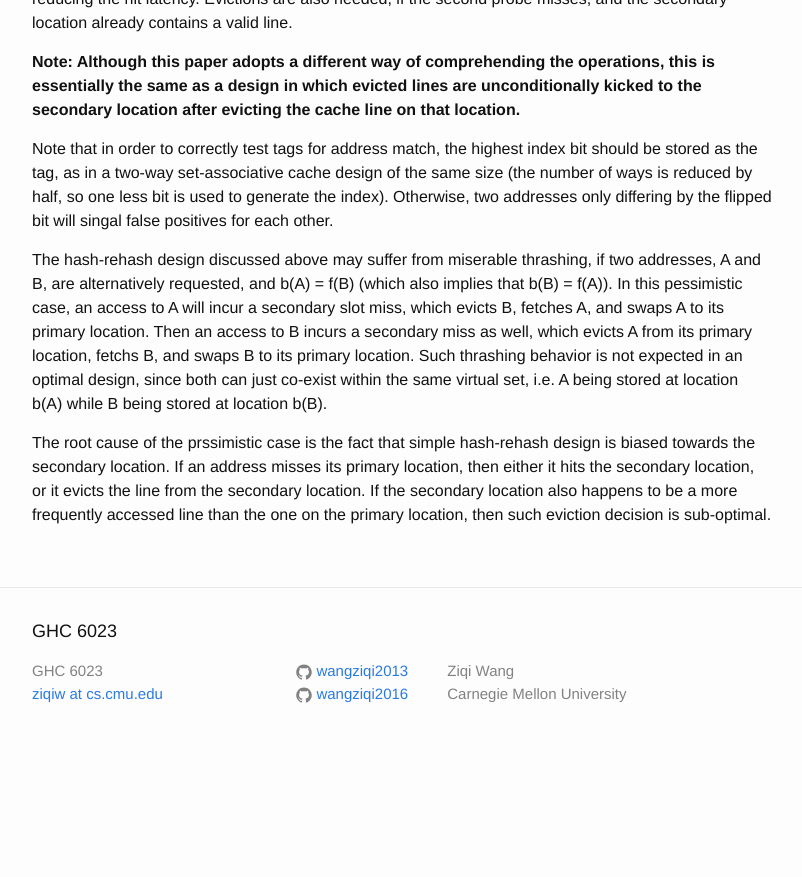
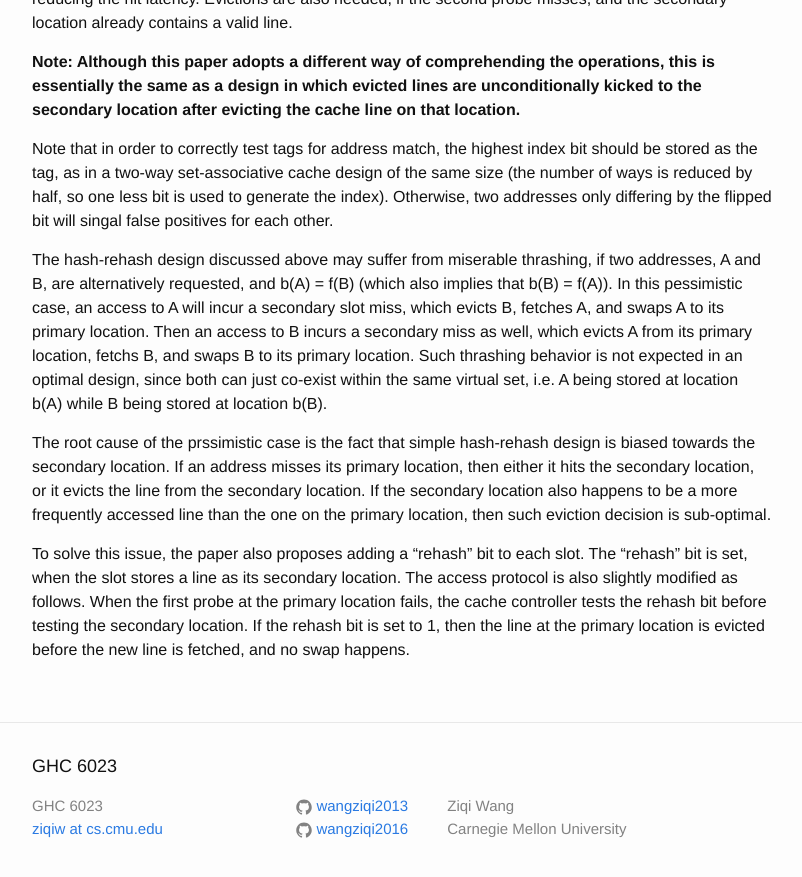
Before and after one commit to wangziqi2013/wangziqi2013.github.io, a Jekyll site: the page built from _posts/2020-05-30-column-associative-cache.markdown, in a window 1280 px wide and 900 px high, scrolled down 1327 px. Shown: the top 877 px of the window, without its empty margins (238-1040 px from the left). Built offline with Jekyll 4.4.1, drawn with Linux system fonts in a browser that asks for light colours; before the commit the page ends 2092 px from its top, so only the background shows below that.

Commit message:
Adding rehash bit

```diff
--- a/_posts/2020-05-30-column-associative-cache.markdown
+++ b/_posts/2020-05-30-column-associative-cache.markdown
@@ -67,3 +67,9 @@ The root cause of the prssimistic case is the fact that simple hash-rehash desig
 If an address misses its primary location, then either it hits the secondary location, or it evicts the line from the
 secondary location. If the secondary location also happens to be a more frequently accessed line than the one on
 the primary location, then such eviction decision is sub-optimal.
+
+To solve this issue, the paper also proposes adding a "rehash" bit to each slot. The "rehash" bit is set, when the slot
+stores a line as its secondary location. The access protocol is also slightly modified as follows. When the first probe
+at the primary location fails, the cache controller tests the rehash bit before testing the secondary location. If the
+rehash bit is set to 1, then the line at the primary location is evicted before the new line is fetched, and no swap
+happens.
```
